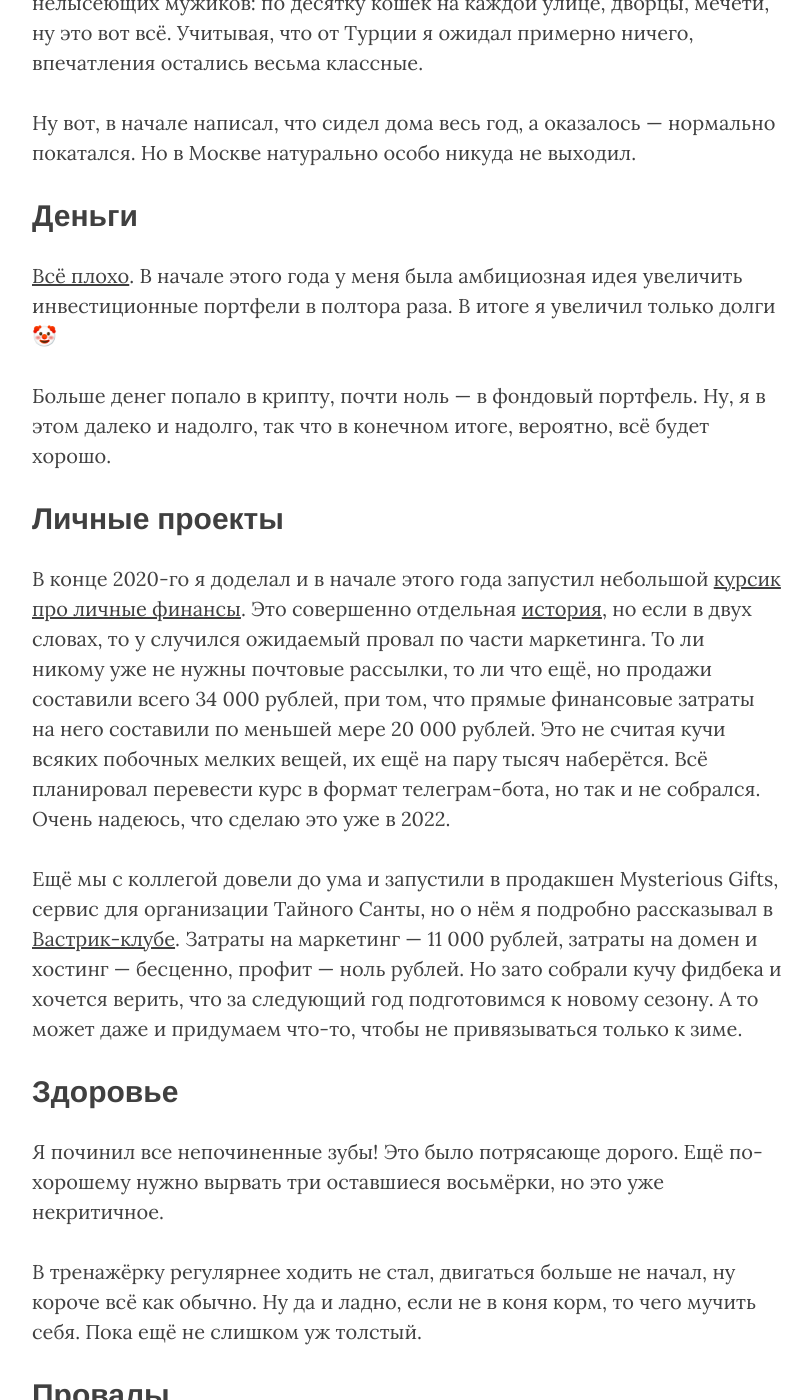
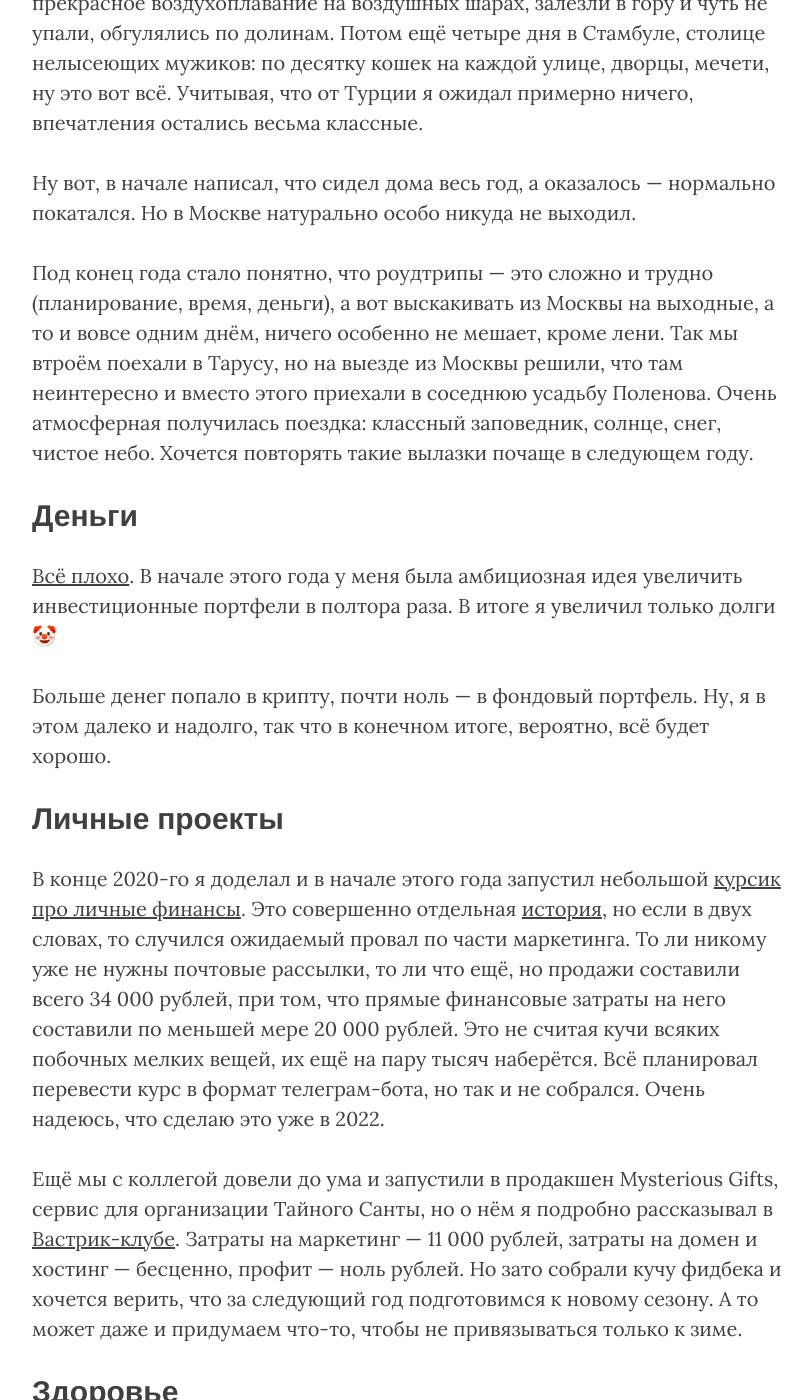
Before and after one commit to Freika/freika.github.io, a Jekyll site: the page built from _posts/2021-12-30-2021.md, in a window 1280 px wide and 1400 px high, scrolled down 1678 px. Shown: the whole window, without its empty margins (233-1045 px from the left). Built offline with Jekyll 4.4.1, drawn with Linux system fonts in a browser that asks for light colours; nearby versions of some CDN libraries; comment, search, counter and statistics services are not loaded; some of the changed text lies outside the part shown.

Commit message:
2021 updates

```diff
--- a/_posts/2021-12-30-2021.md
+++ b/_posts/2021-12-30-2021.md
@@ -9,7 +9,7 @@
 ## Путешествия
 Год начался с роудтрипа. Настоящего, серьёзного. Неподалёку от Киевского вокзала мы взяли на троих белую Крету и отправились своим ходом в Сочи. Через Воронеж, Ростов-на-Дону и Краснодар. В этом путешествии было много приятного: сам Краснодар и его парк Галицкого, возможность не спеша ехать, никуда особенно не торопясь, внезапный приезд в тепло. В Москве было чуть ниже нуля, а у Краснодара уже +17, ну разве не чудо? Никогда не надоест. Ехать по серпантинам вдоль моря тоже было здорово. А, и ещё то, что арендованную тачку мы оставили в Сочах, а домой вернулись уже самолётом. 10/10, отличный экспириенс.
 
-Ещё через месяц был снова Сочи, но в этот раз целью была горнолыжника, а не процесс путешествия. В целом кататься в тамошних горах мне понравилось, но не понравилось всё то же, что и везде: хамское отношение, неадекватные цены, совершенно неадекватные очереди на подъёмники. 5/10, повторять не планирую.
+Ещё через месяц был снова Сочи, но в этот раз целью была горнолыжка, а не процесс путешествия. В целом кататься в тамошних горах мне понравилось, но не понравилось всё то же, что и везде: хамское отношение, неадекватные цены, совершенно неадекватные очереди на подъёмники. 5/10, повторять не планирую. Плохое впечатление было слегка скрашеной катанием на Альпике, где трассы были довольно пустые и не было очередей, но это максимум на пару дней, дольше ехать не стоит, кажется.
 
 Потом был короткий Питер, Кудыкина гора, куда мы снова поехали роудтрипом и набились аж ввосьмером в минивэн яндекс-драйва (лучший Елец в моей жизни), снова сгоняли во Врево покататься на вейках. Августовский отпуск на северах: Ладожские шхеры на каяках (шхеры круто, каяки жесть, из-за тупой ошибки, просмотренной инструкторами, я больше никогда не хочу грести по два часа нон-стоп), обратно в Питер, оттуда поезд в Петрозаводск, комета на Кижи, самолёт в Москву. За этот отпуск я крепко устал, но это всё равно крутой опыт.
 
@@ -19,13 +19,15 @@
 
 Ну вот, в начале написал, что сидел дома весь год, а оказалось — нормально покатался. Но в Москве натурально особо никуда не выходил.
 
+Под конец года стало понятно, что роудтрипы — это сложно и трудно (планирование, время, деньги), а вот выскакивать из Москвы на выходные, а то и вовсе одним днём, ничего особенно не мешает, кроме лени. Так мы втроём поехали в Тарусу, но на выезде из Москвы решили, что там неинтересно и вместо этого приехали в соседнюю усадьбу Поленова. Очень атмосферная получилась поездка: классный заповедник, солнце, снег, чистое небо. Хочется повторять такие вылазки почаще в следующем году.
+
 ## Деньги
  [Всё плохо](https://t.me/successismyonlymthrfckngoption). В начале этого года у меня была амбициозная идея увеличить инвестиционные портфели в полтора раза. В итоге я увеличил только долги 🤡
 
 Больше денег попало в крипту, почти ноль — в фондовый портфель. Ну, я в этом далеко и надолго, так что в конечном итоге, вероятно, всё будет хорошо.
 
 ## Личные проекты
-В конце 2020-го я доделал и в начале этого года запустил небольшой  [курсик про личные финансы](https://whereismymoney.club/). Это совершенно отдельная [история](https://frey.su/where-is-my-money-newsletter/), но если в двух словах, то у случился ожидаемый провал по части маркетинга. То ли никому уже не нужны почтовые рассылки, то ли что ещё, но продажи составили всего 34 000 рублей, при том, что прямые финансовые затраты на него составили по меньшей мере 20 000 рублей. Это не считая кучи всяких побочных мелких вещей, их ещё на пару тысяч наберётся. Всё планировал перевести курс в формат телеграм-бота, но так и не собрался. Очень надеюсь, что сделаю это уже в 2022.
+В конце 2020-го я доделал и в начале этого года запустил небольшой  [курсик про личные финансы](https://whereismymoney.club/). Это совершенно отдельная [история](https://frey.su/where-is-my-money-newsletter/), но если в двух словах, то случился ожидаемый провал по части маркетинга. То ли никому уже не нужны почтовые рассылки, то ли что ещё, но продажи составили всего 34 000 рублей, при том, что прямые финансовые затраты на него составили по меньшей мере 20 000 рублей. Это не считая кучи всяких побочных мелких вещей, их ещё на пару тысяч наберётся. Всё планировал перевести курс в формат телеграм-бота, но так и не собрался. Очень надеюсь, что сделаю это уже в 2022.
 
 Ещё мы с коллегой довели до ума и запустили в продакшен Mysterious Gifts, сервис для организации Тайного Санты, но о нём я подробно рассказывал в [Вастрик-клубе](https://vas3k.club/project/12965/). Затраты на маркетинг — 11 000 рублей, затраты на домен и хостинг — бесценно, профит — ноль рублей. Но зато собрали кучу фидбека и хочется верить, что за следующий год подготовимся к новому сезону. А то может даже и придумаем что-то, чтобы не привязываться только к зиме.
 
@@ -44,6 +46,10 @@
 
 Пересобрал новый красивый дорогой ПК, прочитал с десяток книг, узнал больше о железе, ремонте и крипте. Хочется верить, что стал внимательнее, но на самом деле просто узнал больше о собственных реакциях на мир и о том, как ещё можно, если не использовать настройки по-умолчанию. Всё равно круто, немножко горжусь собой.
 
+Стал больше общаться с парой старых друзей, и кажется, что эта дружба стала прочнее. Это очень радует, потому что после ~~20~~ 30 заводить друзей вообще невозможно (неправда, конечно, я знаю как, обращайтесь).
+
+Мы с Т. завели кощку. Сначала нам её отдали на передержку и я очень сопротивлялся, потому что не хотел брать кошку, потому что её отдали, а хотел сам выбрать. Но примерно на третий день понял, что если мы отдадим эту, а кошка, которую мы выберем, будет менее забавной и/или более тупой, я буду грустить и сожалеть. А я не хочу. Так что анапскую тощую коровьего окраса мы оставили у себя. Она прекрасная :)
+
 Ну и ещё всякое сделал:
 
 - [https://mysterious.gifts](https://mysterious.gifts)
```
